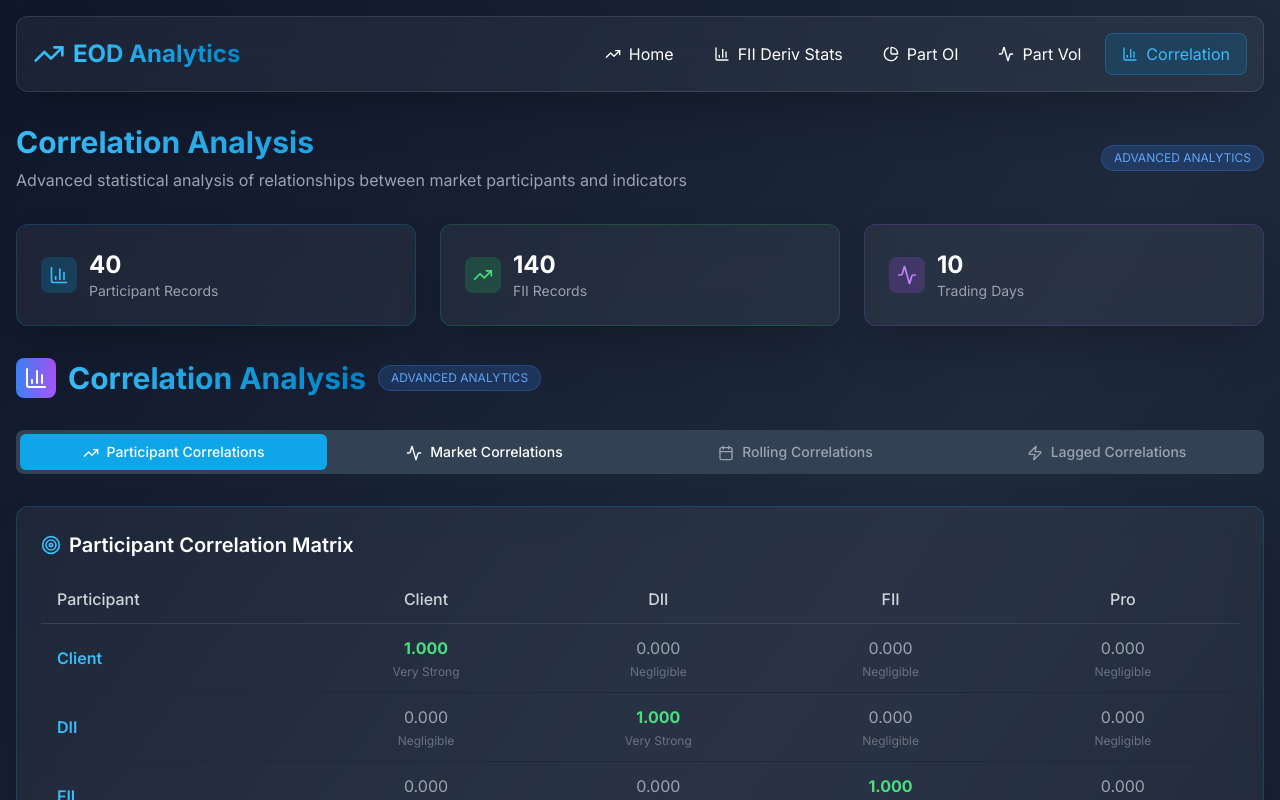
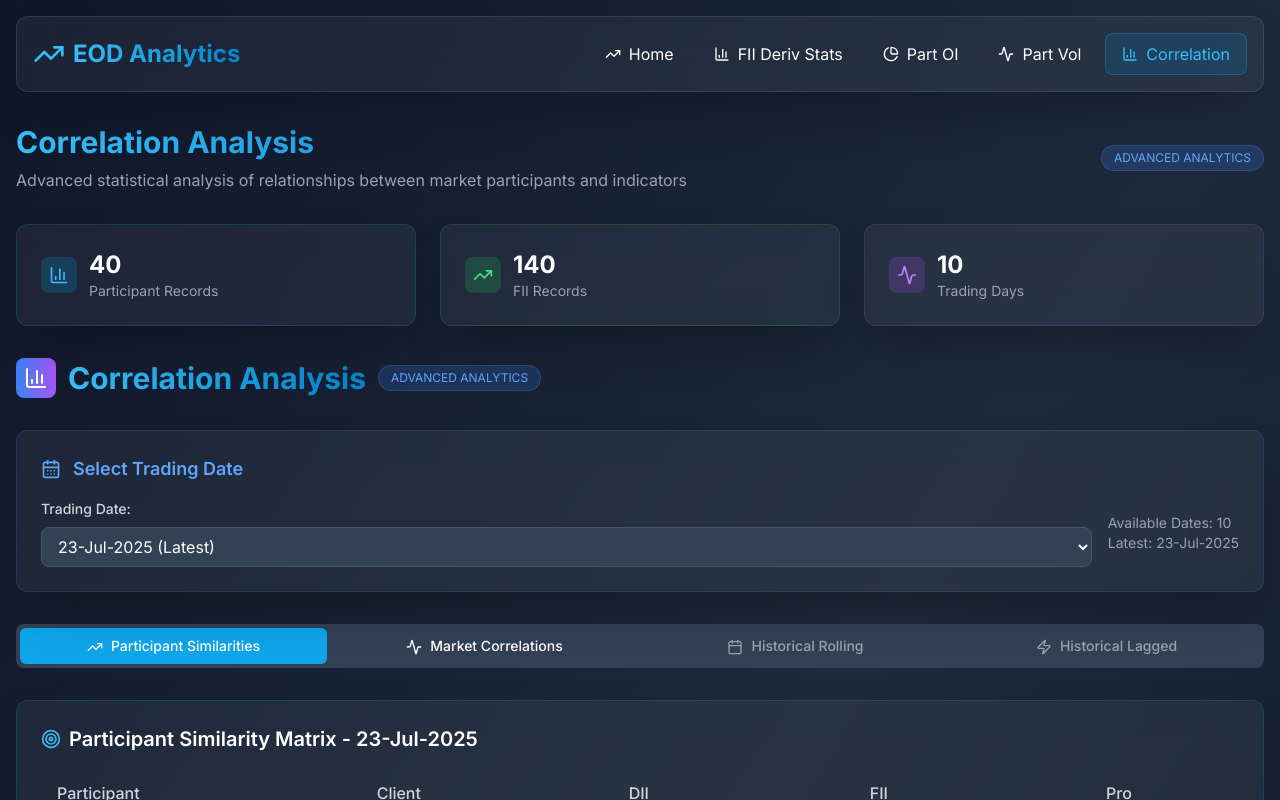
Before and after one commit to ryuzaki-ved/NSE-EOD-Data-Analyzer, a React (Vite) app in the folder my-eod-app/: page /correlation in a window 1280 px wide. Shown: the top 800 px of the page. Built offline with nearby package versions, Linux system fonts and the light colour scheme.

Commit message:
Fixing corr analysis

```diff
--- a/my-eod-app/src/components/CorrelationAnalysis.jsx
+++ b/my-eod-app/src/components/CorrelationAnalysis.jsx
@@ -8,9 +8,12 @@ import {
   getCorrelationStrength,
   getCorrelationDirection,
   formatCorrelation,
-  getCorrelationColorClass
+  getCorrelationColorClass,
+  getAvailableDates,
+  getLatestDate,
+  getParticipantDataForDate
 } from '../utils/correlationHelpers'
-import { TrendingUp, BarChart3, Activity, Target, Calendar, Zap } from 'lucide-react'
+import { TrendingUp, BarChart3, Activity, Target, Calendar, Zap, CalendarDays } from 'lucide-react'
 
 const CorrelationAnalysis = ({ participantData, fiiData }) => {
   const [participantCorrelations, setParticipantCorrelations] = useState({})
@@ -19,13 +22,24 @@ const CorrelationAnalysis = ({ participantData, fiiData }) => {
   const [selectedMetric, setSelectedMetric] = useState('total_long_contracts')
   const [rollingWindow, setRollingWindow] = useState(5)
   const [activeTab, setActiveTab] = useState('participant')
+  const [selectedDate, setSelectedDate] = useState('')
+  const [availableDates, setAvailableDates] = useState([])
 
   useEffect(() => {
     if (participantData && participantData.length > 0) {
-      const correlations = calculateParticipantCorrelations(participantData)
+      const dates = getAvailableDates(participantData)
+      setAvailableDates(dates)
+      const latestDate = getLatestDate(participantData)
+      setSelectedDate(latestDate)
+    }
+  }, [participantData])
+
+  useEffect(() => {
+    if (participantData && participantData.length > 0 && selectedDate) {
+      const correlations = calculateParticipantCorrelations(participantData, selectedDate)
       setParticipantCorrelations(correlations)
     }
-  }, [participantData])
+  }, [participantData, selectedDate])
 
   useEffect(() => {
     if (participantData && fiiData && participantData.length > 0 && fiiData.length > 0) {
@@ -46,14 +60,12 @@ const CorrelationAnalysis = ({ participantData, fiiData }) => {
     { key: 'option_index_put_short', label: 'Option Put Short' }
   ]
 
-
-
-  // Prepare rolling correlation data
+  // Prepare rolling correlation data (for historical analysis)
   const prepareRollingCorrelationData = () => {
     if (!participantData || participantData.length === 0) return []
 
     const participant1Data = participantData.filter(item => item.client_type === selectedParticipant)
-    const participant2Data = participantData.filter(item => item.client_type === 'FII') // Compare with FII
+    const participant2Data = participantData.filter(item => item.client_type === 'FII')
 
     if (participant1Data.length === 0 || participant2Data.length === 0) return []
 
@@ -68,7 +80,7 @@ const CorrelationAnalysis = ({ participantData, fiiData }) => {
     }))
   }
 
-  // Prepare lagged correlation data
+  // Prepare lagged correlation data (for historical analysis)
   const prepareLaggedCorrelationData = () => {
     if (!participantData || participantData.length === 0) return []
 
@@ -98,6 +110,36 @@ const CorrelationAnalysis = ({ participantData, fiiData }) => {
         </div>
       </div>
 
+      {/* Date Selection */}
+      <div className="glass-card p-6 border border-blue-500/20">
+        <div className="flex items-center space-x-3 mb-4">
+          <CalendarDays className="h-5 w-5 text-blue-400" />
+          <h3 className="text-lg font-semibold text-blue-400">Select Trading Date</h3>
+        </div>
+        <div className="flex items-center space-x-4">
+          <div className="flex-1">
+            <label className="block text-sm font-medium text-gray-300 mb-2">
+              Trading Date:
+            </label>
+            <select
+              value={selectedDate}
+              onChange={(e) => setSelectedDate(e.target.value)}
+              className="w-full px-3 py-2 bg-dark-700 border border-gray-600 rounded-lg focus:ring-2 focus:ring-blue-500 text-white"
+            >
+              {availableDates.map(date => (
+                <option key={date} value={date}>
+                  {date} {date === getLatestDate(participantData) ? '(Latest)' : ''}
+                </option>
+              ))}
+            </select>
+          </div>
+          <div className="text-sm text-gray-400">
+            <div>Available Dates: {availableDates.length}</div>
+            <div>Latest: {getLatestDate(participantData)}</div>
+          </div>
+        </div>
+      </div>
+
       {/* Tab Navigation */}
       <div className="flex space-x-1 bg-dark-700 rounded-lg p-1">
         <button
@@ -109,7 +151,7 @@ const CorrelationAnalysis = ({ participantData, fiiData }) => {
           }`}
         >
           <TrendingUp className="h-4 w-4 inline mr-2" />
-          Participant Correlations
+          Participant Similarities
         </button>
         <button
           onClick={() => setActiveTab('market')}
@@ -131,7 +173,7 @@ const CorrelationAnalysis = ({ participantData, fiiData }) => {
           }`}
         >
           <Calendar className="h-4 w-4 inline mr-2" />
-          Rolling Correlations
+          Historical Rolling
         </button>
         <button
           onClick={() => setActiveTab('lagged')}
@@ -142,18 +184,18 @@ const CorrelationAnalysis = ({ participantData, fiiData }) => {
           }`}
         >
           <Zap className="h-4 w-4 inline mr-2" />
-          Lagged Correlations
+          Historical Lagged
         </button>
       </div>
 
-      {/* Participant Correlations Tab */}
+      {/* Participant Similarities Tab */}
       {activeTab === 'participant' && (
         <div className="space-y-6">
-          {/* Correlation Matrix */}
+          {/* Similarity Matrix */}
           <div className="glass-card p-6 border border-primary-500/20">
             <h3 className="text-xl font-semibold mb-4 flex items-center">
               <Target className="h-5 w-5 mr-2 text-primary-400" />
-              Participant Correlation Matrix
+              Participant Similarity Matrix - {selectedDate}
             </h3>
 
             <div className="overflow-x-auto">
@@ -173,14 +215,14 @@ const CorrelationAnalysis = ({ participantData, fiiData }) => {
                     <tr key={participant1} className="border-b border-gray-800 hover:bg-white/5">
                       <td className="py-3 px-4 font-semibold text-primary-400">{participant1}</td>
                       {participants.map(participant2 => {
-                        const correlation = participantCorrelations[participant1]?.[participant2]?.overall
+                        const similarity = participantCorrelations[participant1]?.[participant2]?.overall
                         return (
                           <td key={participant2} className="py-3 px-4 text-center">
-                            <div className={`${getCorrelationColorClass(correlation)}`}>
-                              {formatCorrelation(correlation)}
+                            <div className={`${getCorrelationColorClass(similarity)}`}>
+                              {formatCorrelation(similarity)}
                             </div>
                             <div className="text-xs text-gray-500 mt-1">
-                              {getCorrelationStrength(correlation)}
+                              {similarity ? (similarity * 100).toFixed(1) + '% Similar' : 'N/A'}
                             </div>
                           </td>
                         )
@@ -192,11 +234,11 @@ const CorrelationAnalysis = ({ participantData, fiiData }) => {
             </div>
           </div>
 
-          {/* Detailed Metric Correlations */}
+          {/* Detailed Metric Similarities */}
           <div className="glass-card p-6 border border-cyan-500/20">
             <h3 className="text-xl font-semibold mb-4 flex items-center">
               <Activity className="h-5 w-5 mr-2 text-cyan-400" />
-              Detailed Metric Correlations
+              Detailed Metric Similarities - {selectedDate}
             </h3>
 
             <div className="grid grid-cols-1 lg:grid-cols-2 gap-6">
@@ -248,14 +290,14 @@ const CorrelationAnalysis = ({ participantData, fiiData }) => {
                     <tr key={metric.key} className="border-b border-gray-800 hover:bg-white/5">
                       <td className="py-3 px-4 font-semibold text-cyan-400">{metric.label}</td>
                       {participants.filter(p => p !== selectedParticipant).map(participant => {
-                        const correlation = participantCorrelations[selectedParticipant]?.[participant]?.metrics?.[metric.key]
+                        const similarity = participantCorrelations[selectedParticipant]?.[participant]?.metrics?.[metric.key]
                         return (
                           <td key={participant} className="py-3 px-4 text-center">
-                            <div className={`${getCorrelationColorClass(correlation)}`}>
-                              {formatCorrelation(correlation)}
+                            <div className={`${getCorrelationColorClass(similarity)}`}>
+                              {formatCorrelation(similarity)}
                             </div>
                             <div className="text-xs text-gray-500 mt-1">
-                              {getCorrelationDirection(correlation)}
+                              {similarity ? (similarity * 100).toFixed(1) + '% Similar' : 'N/A'}
                             </div>
                           </td>
                         )
@@ -322,7 +364,7 @@ const CorrelationAnalysis = ({ participantData, fiiData }) => {
           <div className="glass-card p-6 border border-purple-500/20">
             <h3 className="text-xl font-semibold mb-4 flex items-center">
               <Calendar className="h-5 w-5 mr-2 text-purple-400" />
-              Rolling Correlation Analysis
+              Historical Rolling Correlation Analysis
             </h3>
 
             <div className="grid grid-cols-1 lg:grid-cols-3 gap-6 mb-6">
@@ -417,7 +459,7 @@ const CorrelationAnalysis = ({ participantData, fiiData }) => {
         <div className="glass-card p-6 border border-orange-500/20">
           <h3 className="text-xl font-semibold mb-4 flex items-center">
             <Zap className="h-5 w-5 mr-2 text-orange-400" />
-            Time-Lagged Correlation Analysis
+            Historical Time-Lagged Correlation Analysis
           </h3>
 
           <div className="grid grid-cols-1 lg:grid-cols-2 gap-6 mb-6">
--- a/my-eod-app/src/components/CorrelationInsights.jsx
+++ b/my-eod-app/src/components/CorrelationInsights.jsx
@@ -4,119 +4,128 @@ import {
   getCorrelationStrength,
   getCorrelationDirection,
   formatCorrelation,
-  getCorrelationColorClass
+  getCorrelationColorClass,
+  getAvailableDates,
+  getLatestDate
 } from '../utils/correlationHelpers'
-import { TrendingUp, Activity, Target } from 'lucide-react'
+import { TrendingUp, CalendarDays } from 'lucide-react'
 
-const CorrelationInsights = ({ participantData, fiiData }) => {
-  const [correlations, setCorrelations] = useState({})
+const CorrelationInsights = ({ participantData }) => {
+  const [participantCorrelations, setParticipantCorrelations] = useState({})
+  const [selectedDate, setSelectedDate] = useState('')
+  const [availableDates, setAvailableDates] = useState([])
   const [loading, setLoading] = useState(true)
 
   useEffect(() => {
     if (participantData && participantData.length > 0) {
-      const corrData = calculateParticipantCorrelations(participantData)
-      setCorrelations(corrData)
+      const dates = getAvailableDates(participantData)
+      setAvailableDates(dates)
+      const latestDate = getLatestDate(participantData)
+      setSelectedDate(latestDate)
       setLoading(false)
     }
   }, [participantData])
+
+  useEffect(() => {
+    if (participantData && participantData.length > 0 && selectedDate) {
+      const correlations = calculateParticipantCorrelations(participantData, selectedDate)
+      setParticipantCorrelations(correlations)
+    }
+  }, [participantData, selectedDate])
 
   if (loading) {
     return (
       <div className="glass-card p-6 border border-blue-500/20">
         <div className="animate-pulse">
-          <div className="h-4 bg-gray-700 rounded w-1/3 mb-4"></div>
-          <div className="space-y-2">
-            <div className="h-3 bg-gray-700 rounded"></div>
-            <div className="h-3 bg-gray-700 rounded w-5/6"></div>
-          </div>
+          <div className="h-4 bg-gray-600 rounded w-3/4 mb-4"></div>
+          <div className="h-3 bg-gray-600 rounded w-1/2 mb-2"></div>
+          <div className="h-3 bg-gray-600 rounded w-2/3"></div>
         </div>
       </div>
     )
   }
 
-  // Get top correlations
-  const getTopCorrelations = () => {
-    const allCorrelations = []
+  // Get top 3 participant similarities
+  const getTopSimilarities = () => {
+    const similarities = []
     const participants = ['Client', 'DII', 'FII', 'Pro']
 
-    participants.forEach(p1 => {
-      participants.forEach(p2 => {
-        if (p1 !== p2) {
-          const corr = correlations[p1]?.[p2]?.overall
-          if (corr !== null && corr !== undefined) {
-            allCorrelations.push({
-              pair: `${p1} ↔ ${p2}`,
-              correlation: corr,
-              strength: getCorrelationStrength(corr),
-              direction: getCorrelationDirection(corr)
+    participants.forEach(participant1 => {
+      participants.forEach(participant2 => {
+        if (participant1 !== participant2) {
+          const similarity = participantCorrelations[participant1]?.[participant2]?.overall
+          if (similarity !== null && similarity !== undefined) {
+            similarities.push({
+              pair: `${participant1} ↔ ${participant2}`,
+              similarity: similarity,
+              strength: getCorrelationStrength(similarity),
+              direction: getCorrelationDirection(similarity)
             })
           }
         }
       })
     })
 
-    return allCorrelations
-      .sort((a, b) => Math.abs(b.correlation) - Math.abs(a.correlation))
+    return similarities
+      .sort((a, b) => b.similarity - a.similarity)
       .slice(0, 3)
   }
 
-  const topCorrelations = getTopCorrelations()
+  const topSimilarities = getTopSimilarities()
 
   return (
-    <div className="glass-card p-6 border border-blue-500/20 bg-gradient-to-br from-blue-900/10 to-purple-900/10">
+    <div className="glass-card p-6 border border-blue-500/20">
       <div className="flex items-center space-x-3 mb-4">
         <div className="p-2 rounded-lg bg-gradient-to-r from-blue-500 to-purple-500">
           <TrendingUp className="h-5 w-5 text-white" />
         </div>
-        <h3 className="text-xl font-semibold">Correlation Insights</h3>
-        <div className="px-2 py-1 bg-blue-500/20 rounded-full text-xs text-blue-400 border border-blue-500/30">
-          QUICK VIEW
-        </div>
+        <h3 className="text-lg font-semibold text-blue-400">Quick Correlation Insights</h3>
       </div>
 
-      <div className="space-y-4">
-        <div>
-          <h4 className="text-sm font-medium text-gray-300 mb-2 flex items-center">
-            <Target className="h-4 w-4 mr-2 text-blue-400" />
-            Top Participant Correlations
-          </h4>
-          <div className="space-y-2">
-            {topCorrelations.map((corr, index) => (
-              <div key={index} className="flex items-center justify-between p-2 bg-dark-700/50 rounded-lg">
-                <span className="text-sm text-gray-300">{corr.pair}</span>
-                <div className="text-right">
-                  <div className={`text-sm font-semibold ${getCorrelationColorClass(corr.correlation)}`}>
-                    {formatCorrelation(corr.correlation)}
-                  </div>
-                  <div className="text-xs text-gray-500">
-                    {corr.strength} {corr.direction}
-                  </div>
-                </div>
-              </div>
-            ))}
-          </div>
-        </div>
+      {/* Date Selection */}
+      <div className="mb-4">
+        <label className="block text-sm font-medium text-gray-300 mb-2">
+          <CalendarDays className="h-4 w-4 inline mr-1" />
+          Date: {selectedDate}
+        </label>
+        <select
+          value={selectedDate}
+          onChange={(e) => setSelectedDate(e.target.value)}
+          className="w-full px-3 py-2 bg-dark-700 border border-gray-600 rounded-lg focus:ring-2 focus:ring-blue-500 text-white text-sm"
+        >
+          {availableDates.map(date => (
+            <option key={date} value={date}>
+              {date} {date === getLatestDate(participantData) ? '(Latest)' : ''}
+            </option>
+          ))}
+        </select>
+      </div>
 
-        <div className="pt-4 border-t border-gray-700">
-          <h4 className="text-sm font-medium text-gray-300 mb-2 flex items-center">
-            <Activity className="h-4 w-4 mr-2 text-purple-400" />
-            Key Insights
-          </h4>
-          <div className="text-xs text-gray-400 space-y-1">
-            <div className="flex items-center space-x-2">
-              <span className="w-2 h-2 bg-green-400 rounded-full"></span>
-              <span>Strong correlations indicate synchronized trading patterns</span>
+      {/* Top Similarities */}
+      <div className="space-y-3">
+        <h4 className="text-sm font-medium text-gray-300">Top Participant Similarities:</h4>
+        {topSimilarities.map((item, index) => (
+          <div key={index} className="flex items-center justify-between p-3 bg-dark-700 rounded-lg">
+            <div className="flex-1">
+              <div className="text-sm font-medium text-white">{item.pair}</div>
+              <div className="text-xs text-gray-400">{item.strength} • {item.direction}</div>
             </div>
-            <div className="flex items-center space-x-2">
-              <span className="w-2 h-2 bg-yellow-400 rounded-full"></span>
-              <span>Negative correlations suggest opposing strategies</span>
-            </div>
-            <div className="flex items-center space-x-2">
-              <span className="w-2 h-2 bg-blue-400 rounded-full"></span>
-              <span>Use for portfolio diversification and risk management</span>
+            <div className={`text-sm font-bold ${getCorrelationColorClass(item.similarity)}`}>
+              {formatCorrelation(item.similarity)}
             </div>
           </div>
-        </div>
+        ))}
+      </div>
+
+      {/* Insights */}
+      <div className="mt-4 p-3 bg-blue-500/10 rounded-lg border border-blue-500/20">
+        <h4 className="text-sm font-medium text-blue-400 mb-2">💡 Key Insights:</h4>
+        <ul className="text-xs text-gray-400 space-y-1">
+          <li>• Higher values = More similar trading patterns</li>
+          <li>• Lower values = Different trading strategies</li>
+          <li>• Perfect similarity (1.0) = Identical position ratios</li>
+          <li>• Zero similarity (0.0) = Completely different approaches</li>
+        </ul>
       </div>
     </div>
   )
--- a/my-eod-app/src/utils/correlationHelpers.js
+++ b/my-eod-app/src/utils/correlationHelpers.js
@@ -122,8 +122,8 @@ export const getCorrelationColorClass = (correlation) => {
   return 'text-gray-400'
 }
 
-// Calculate cross-correlation between participant types
-export const calculateParticipantCorrelations = (data) => {
+// Calculate cross-correlation between participant types for a single date
+export const calculateParticipantCorrelations = (data, selectedDate = null) => {
   const participants = ['Client', 'DII', 'FII', 'Pro']
   const metrics = [
     'total_long_contracts',
@@ -136,6 +136,15 @@ export const calculateParticipantCorrelations = (data) => {
     'option_index_put_short'
   ]
 
+  // If no date selected, use the latest date
+  if (!selectedDate) {
+    const dates = [...new Set(data.map(item => item.date))].sort()
+    selectedDate = dates[dates.length - 1]
+  }
+
+  // Filter data for the selected date
+  const dateData = data.filter(item => item.date === selectedDate)
+
   const correlations = {}
 
   participants.forEach(participant1 => {
@@ -144,28 +153,33 @@ export const calculateParticipantCorrelations = (data) => {
       if (participant1 === participant2) {
         correlations[participant1][participant2] = { overall: 1 }
       } else {
-        const participant1Data = data.filter(item => item.client_type === participant1)
-        const participant2Data = data.filter(item => item.client_type === participant2)
+        const participant1Record = dateData.find(item => item.client_type === participant1)
+        const participant2Record = dateData.find(item => item.client_type === participant2)
 
-        // Align data by date
-        const alignedData = alignDataByDate(participant1Data, participant2Data)
-
+        if (participant1Record && participant2Record) {
           const metricCorrelations = {}
           metrics.forEach(metric => {
-          const values1 = alignedData.map(item => item[participant1]?.[metric] || 0)
-          const values2 = alignedData.map(item => item[participant2]?.[metric] || 0)
-          metricCorrelations[metric] = calculatePearsonCorrelation(values1, values2)
+            const value1 = participant1Record[metric] || 0
+            const value2 = participant2Record[metric] || 0
+            // For single day, we can't calculate correlation, so we'll use ratio comparison
+            metricCorrelations[metric] = calculateValueSimilarity(value1, value2)
           })
 
-        // Calculate overall correlation as average of all metrics
-        const validCorrelations = Object.values(metricCorrelations).filter(corr => corr !== null)
-        const overallCorrelation = validCorrelations.length > 0
-          ? validCorrelations.reduce((a, b) => a + b, 0) / validCorrelations.length
+          // Calculate overall similarity as average of all metrics
+          const validSimilarities = Object.values(metricCorrelations).filter(sim => sim !== null)
+          const overallSimilarity = validSimilarities.length > 0
+            ? validSimilarities.reduce((a, b) => a + b, 0) / validSimilarities.length
             : null
 
           correlations[participant1][participant2] = {
-          overall: overallCorrelation,
+            overall: overallSimilarity,
             metrics: metricCorrelations
+          }
+        } else {
+          correlations[participant1][participant2] = {
+            overall: null,
+            metrics: {}
+          }
         }
       }
     })
@@ -174,27 +188,33 @@ export const calculateParticipantCorrelations = (data) => {
   return correlations
 }
 
-// Helper function to align data by date
-const alignDataByDate = (data1, data2) => {
-  const dateMap = new Map()
+// Calculate similarity between two values (alternative to correlation for single day)
+const calculateValueSimilarity = (value1, value2) => {
+  if (value1 === 0 && value2 === 0) return 1 // Both zero = perfect similarity
+  if (value1 === 0 || value2 === 0) return 0 // One zero, one non-zero = no similarity
 
-  // Add data1
-  data1.forEach(item => {
-    if (!dateMap.has(item.date)) {
-      dateMap.set(item.date, {})
+  const maxValue = Math.max(value1, value2)
+  const minValue = Math.min(value1, value2)
+  const ratio = minValue / maxValue
+
+  // Convert ratio to similarity score (0 to 1)
+  return ratio
 }
-    dateMap.get(item.date)[Object.keys(data1[0]).find(key => key !== 'date' && key !== 'client_type')] = item
-  })
 
-  // Add data2
-  data2.forEach(item => {
-    if (!dateMap.has(item.date)) {
-      dateMap.set(item.date, {})
+// Get available dates from the data
+export const getAvailableDates = (data) => {
+  return [...new Set(data.map(item => item.date))].sort()
 }
-    dateMap.get(item.date)[Object.keys(data2[0]).find(key => key !== 'date' && key !== 'client_type')] = item
-  })
 
-  return Array.from(dateMap.entries()).map(([date, data]) => ({ date, ...data }))
+// Get latest date from the data
+export const getLatestDate = (data) => {
+  const dates = getAvailableDates(data)
+  return dates[dates.length - 1]
+}
+
+// Get participant data for a specific date
+export const getParticipantDataForDate = (data, date) => {
+  return data.filter(item => item.date === date && item.client_type !== 'TOTAL')
 }
 
 // Calculate time-lagged correlations
```
Lines whose indentation alone changed are shown as unchanged.
